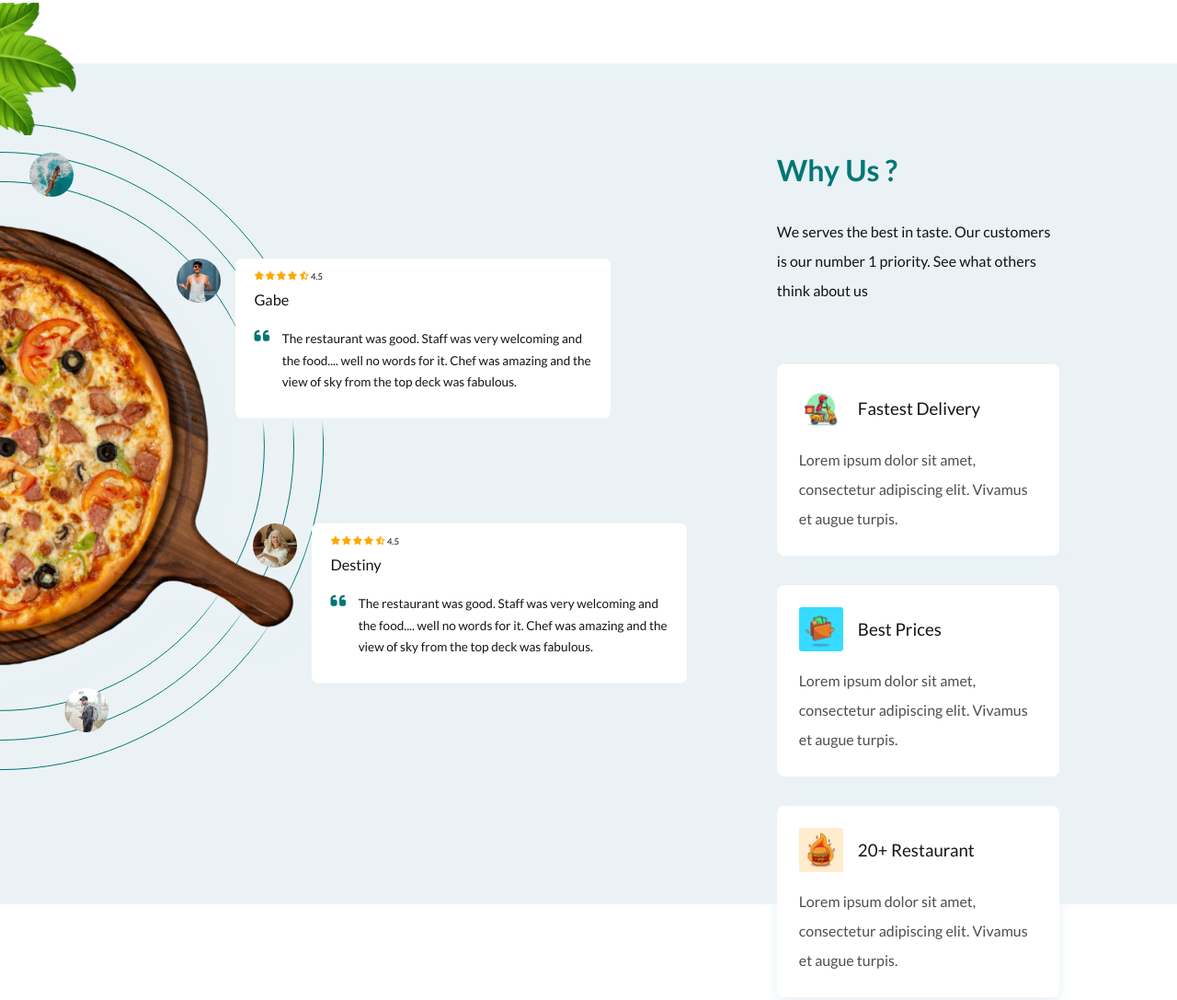
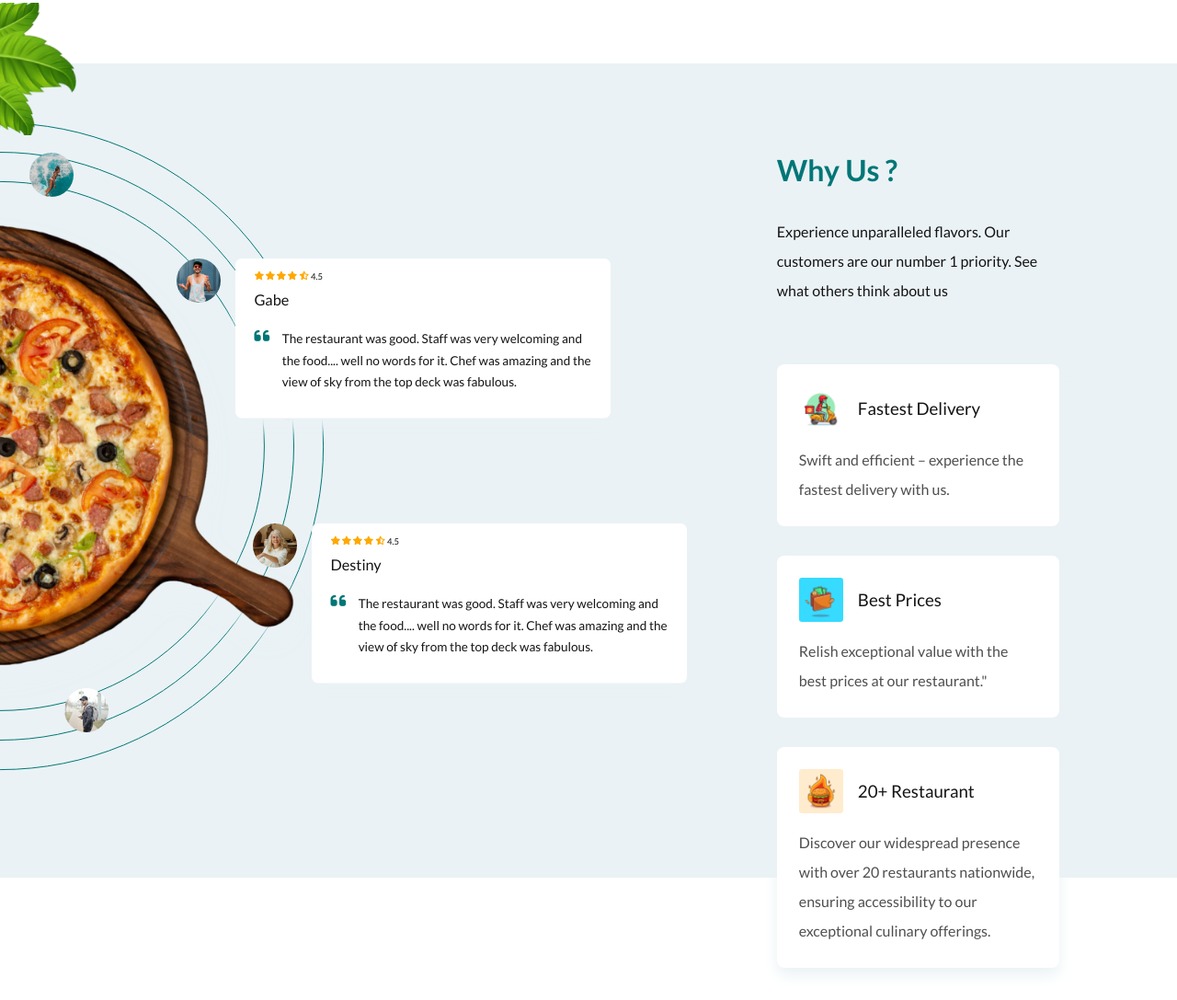
Before and after one commit to mikelambo7/Food_Order_Website, a plain HTML site: page index.html in a window 1280 px wide. Shown: the part 2457-3544 px from the top of the page at 92% size. Drawn offline with nearby package versions, Linux system fonts and the light colour scheme.

Commit message:
Final changes

```diff
--- a/index.html
+++ b/index.html
@@ -365,14 +365,14 @@
 <!--        about services-->
         <div class="about">
             <h2 class="about-title">Why Us ?</h2>
-            <p class="about-info">We serves the best in taste. Our customers is our number 1 priority. See what others think about us</p>
+            <p class="about-info">Experience unparalleled flavors. Our customers are our number 1 priority. See what others think about us</p>
             <div class="services-container">
                 <div class="service">
                     <div class="service-title">
                         <img src="img/fastest-delivery.png" class="service-img" alt="">
                         <h3 class="service-name">Fastest Delivery</h3>
                     </div>
-                    <p class="service-detail">Lorem ipsum dolor sit amet, consectetur adipiscing elit. Vivamus et augue turpis.</p>
+                    <p class="service-detail">Swift and efficient – experience the fastest delivery with us.</p>
                 </div>
 
                 <div class="service">
@@ -380,7 +380,7 @@
                         <img src="img/best-prices.png" class="service-img" alt="">
                         <h3 class="service-name">Best Prices</h3>
                     </div>
-                    <p class="service-detail">Lorem ipsum dolor sit amet, consectetur adipiscing elit. Vivamus et augue turpis.</p>
+                    <p class="service-detail">Relish exceptional value with the best prices at our restaurant."</p>
                 </div>
 
                 <div class="service">
@@ -388,7 +388,7 @@
                         <img src="img/20+ restaurant.png" class="service-img" alt="">
                         <h3 class="service-name">20+ Restaurant</h3>
                     </div>
-                    <p class="service-detail">Lorem ipsum dolor sit amet, consectetur adipiscing elit. Vivamus et augue turpis.</p>
+                    <p class="service-detail">Discover our widespread presence with over 20 restaurants nationwide, ensuring accessibility to our exceptional culinary offerings.</p>
                 </div>
             </div>
         </div>
```
